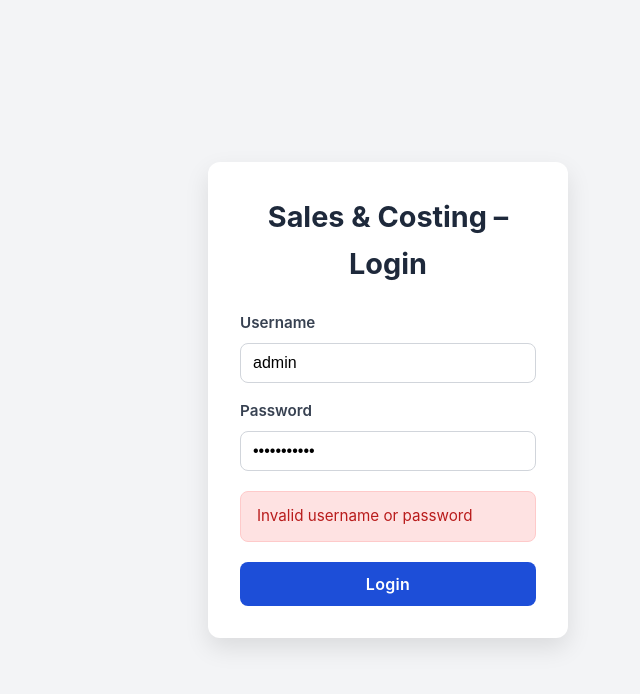
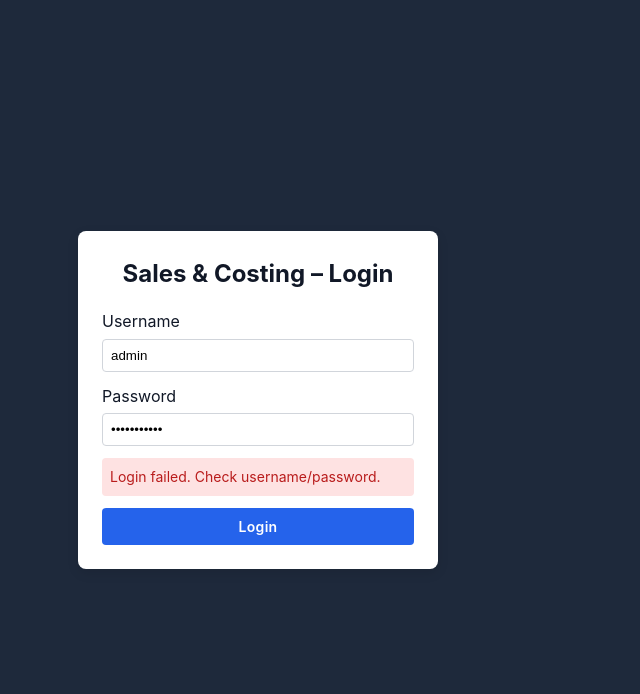
Before and after one commit to Machi2130/VALOS, a React (Create React App) app: page /login in a window 1280 px wide. Both pictures are taken after a click on the button "Login". Shown: the top 694 px of the page, without its empty margins (382-1022 px from the left). Built offline with nearby package versions, Linux system fonts and the light colour scheme; no server answers.

Commit message:
Update Login.js

```diff
--- a/src/pages/Login.js
+++ b/src/pages/Login.js
@@ -1,131 +1,8 @@
-// // src/pages/Login.js
-// import React, { useState } from "react";
-// import { useNavigate } from "react-router-dom";
-// import { login } from "../api/api";
-// import "../common.css";
-// export default function Login() {
-//   const [username, setUsername] = useState("admin");
-//   const [password, setPassword] = useState("pratham@123");
-//   const [loading, setLoading] = useState(false);
-//   const [error, setError] = useState("");
-//   const navigate = useNavigate();
-
-//   const handleSubmit = async (e) => {
-//     e.preventDefault();
-//     setError("");
-//     setLoading(true);
-
-//     try {
-//       // Login function now saves the token automatically
-//       await login(username, password);
-
-//       // Verify token was saved
-//       const savedToken = localStorage.getItem("token");
-//       if (!savedToken) {
-//         throw new Error("Token was not saved properly");
-//       }
-
-//       console.log("✅ Login successful, token saved");
-//       setLoading(false);
-//       navigate("/"); // go to dashboard
-//     } catch (err) {
-//       console.error("❌ Login error:", err);
-//       setLoading(false);
-//       setError(
-//         err.response?.data?.detail || "Login failed. Check username/password."
-//       );
-//     }
-//   };
-
-//   return (
-//     <div className="login-page">
-//       <div
-//         style={{
-//           width: 360,
-//           padding: 24,
-//           borderRadius: 8,
-//           background: "#ffffff",
-//           boxShadow: "0 4px 12px rgba(0,0,0,0.1)",
-//         }}
-//       >
-//         <h2 style={{ marginBottom: 16, textAlign: "center" }}>
-//           Sales & Costing – Login
-//         </h2>
-
-//         <form onSubmit={handleSubmit}>
-//           <div style={{ marginBottom: 12 }}>
-//             <label style={{ display: "block", marginBottom: 4 }}>Username</label>
-//             <input
-//               type="text"
-//               value={username}
-//               onChange={(e) => setUsername(e.target.value)}
-//               style={{
-//                 width: "100%",
-//                 padding: 8,
-//                 borderRadius: 4,
-//                 border: "1px solid #d1d5db",
-//               }}
-//             />
-//           </div>
-
-//           <div style={{ marginBottom: 12 }}>
-//             <label style={{ display: "block", marginBottom: 4 }}>Password</label>
-//             <input
-//               type="password"
-//               value={password}
-//               onChange={(e) => setPassword(e.target.value)}
-//               style={{
-//                 width: "100%",
-//                 padding: 8,
-//                 borderRadius: 4,
-//                 border: "1px solid #d1d5db",
-//               }}
-//             />
-//           </div>
-
-//           {error && (
-//             <div
-//               style={{
-//                 marginBottom: 12,
-//                 padding: 8,
-//                 borderRadius: 4,
-//                 background: "#fee2e2",
-//                 color: "#b91c1c",
-//                 fontSize: 14,
-//               }}
-//             >
-//               {error}
-//             </div>
-//           )}
-
-//           <button
-//             type="submit"
-//             disabled={loading}
-//             style={{
-//               width: "100%",
-//               padding: 10,
-//               borderRadius: 4,
-//               border: "none",
-//               background: "#2563eb",
-//               color: "#ffffff",
-//               fontWeight: 600,
-//               cursor: loading ? "not-allowed" : "pointer",
-//               opacity: loading ? 0.7 : 1,
-//             }}
-//           >
-//             {loading ? "Logging in..." : "Login"}
-//           </button>
-//         </form>
-//       </div>
-//     </div>
-//   );
-// }
-
+// src/pages/Login.js
 import React, { useState } from "react";
 import { useNavigate } from "react-router-dom";
-import { login } from "../api/api"; // Ensure this path is correct in your project
+import { login } from "../api/api";
 import "../common.css";
-
 export default function Login() {
   const [username, setUsername] = useState("admin");
   const [password, setPassword] = useState("pratham@123");
@@ -139,7 +16,7 @@ export default function Login() {
     setLoading(true);
 
     try {
-      // Call the login function from api.js (which now correctly points to the right backend)
+      // Login function now saves the token automatically
       await login(username, password);
 
       // Verify token was saved
@@ -150,123 +27,71 @@ export default function Login() {
 
       console.log("✅ Login successful, token saved");
       setLoading(false);
-      navigate("/"); // Redirect to dashboard
+      navigate("/"); // go to dashboard
     } catch (err) {
       console.error("❌ Login error:", err);
-
-      // Improved error message handling
-      const errorMessage =
-        err.detail ||
-        err.message ||
-        err?.response?.data?.detail ||
-        "Login failed. Please check your username and password.";
-
-      setError(errorMessage);
       setLoading(false);
+      setError(
+        err.response?.data?.detail || "Login failed. Check username/password."
+      );
     }
   };
 
   return (
-    <div
-      style={{
-        minHeight: "100vh",
-        display: "flex",
-        alignItems: "center",
-        justifyContent: "center",
-        background: "#f3f4f6",
-      }}
-    >
+    <div className="login-page">
       <div
         style={{
           width: 360,
-          maxWidth: "90%",
-          padding: 32,
-          borderRadius: 12,
+          padding: 24,
+          borderRadius: 8,
           background: "#ffffff",
-          boxShadow: "0 10px 25px rgba(0,0,0,0.1)",
+          boxShadow: "0 4px 12px rgba(0,0,0,0.1)",
         }}
       >
-        <h2
-          style={{
-            marginBottom: 24,
-            textAlign: "center",
-            fontSize: "1.8rem",
-            fontWeight: "700",
-            color: "#1e293b",
-          }}
-        >
+        <h2 style={{ marginBottom: 16, textAlign: "center" }}>
           Sales & Costing – Login
         </h2>
 
         <form onSubmit={handleSubmit}>
-          <div style={{ marginBottom: 16 }}>
-            <label
-              style={{
-                display: "block",
-                marginBottom: 8,
-                fontSize: "0.95rem",
-                fontWeight: "600",
-                color: "#374151",
-              }}
-            >
-              Username
-            </label>
+          <div style={{ marginBottom: 12 }}>
+            <label style={{ display: "block", marginBottom: 4 }}>Username</label>
             <input
               type="text"
               value={username}
               onChange={(e) => setUsername(e.target.value)}
-              required
               style={{
                 width: "100%",
-                padding: "10px 12px",
-                borderRadius: 8,
+                padding: 8,
+                borderRadius: 4,
                 border: "1px solid #d1d5db",
-                fontSize: "1rem",
-                backgroundColor: "#fff",
               }}
-              placeholder="Enter username"
             />
           </div>
 
-          <div style={{ marginBottom: 20 }}>
-            <label
-              style={{
-                display: "block",
-                marginBottom: 8,
-                fontSize: "0.95rem",
-                fontWeight: "600",
-                color: "#374151",
-              }}
-            >
-              Password
-            </label>
+          <div style={{ marginBottom: 12 }}>
+            <label style={{ display: "block", marginBottom: 4 }}>Password</label>
             <input
               type="password"
               value={password}
               onChange={(e) => setPassword(e.target.value)}
-              required
               style={{
                 width: "100%",
-                padding: "10px 12px",
-                borderRadius: 8,
+                padding: 8,
+                borderRadius: 4,
                 border: "1px solid #d1d5db",
-                fontSize: "1rem",
-                backgroundColor: "#fff",
               }}
-              placeholder="Enter password"
             />
           </div>
 
           {error && (
             <div
               style={{
-                marginBottom: 20,
-                padding: "12px 16px",
-                borderRadius: 8,
+                marginBottom: 12,
+                padding: 8,
+                borderRadius: 4,
                 background: "#fee2e2",
                 color: "#b91c1c",
-                fontSize: "0.95rem",
-                border: "1px solid #fecaca",
+                fontSize: 14,
               }}
             >
               {error}
@@ -278,22 +103,14 @@ export default function Login() {
             disabled={loading}
             style={{
               width: "100%",
-              padding: "12px",
-              borderRadius: 8,
+              padding: 10,
+              borderRadius: 4,
               border: "none",
               background: "#2563eb",
               color: "#ffffff",
-              fontWeight: "600",
-              fontSize: "1rem",
+              fontWeight: 600,
               cursor: loading ? "not-allowed" : "pointer",
               opacity: loading ? 0.7 : 1,
-              transition: "all 0.2s",
-            }}
-            onMouseOver={(e) => {
-              if (!loading) e.currentTarget.style.background = "#1d4ed8";
-            }}
-            onMouseOut={(e) => {
-              if (!loading) e.currentTarget.style.background = "#2563eb";
             }}
           >
             {loading ? "Logging in..." : "Login"}
```
